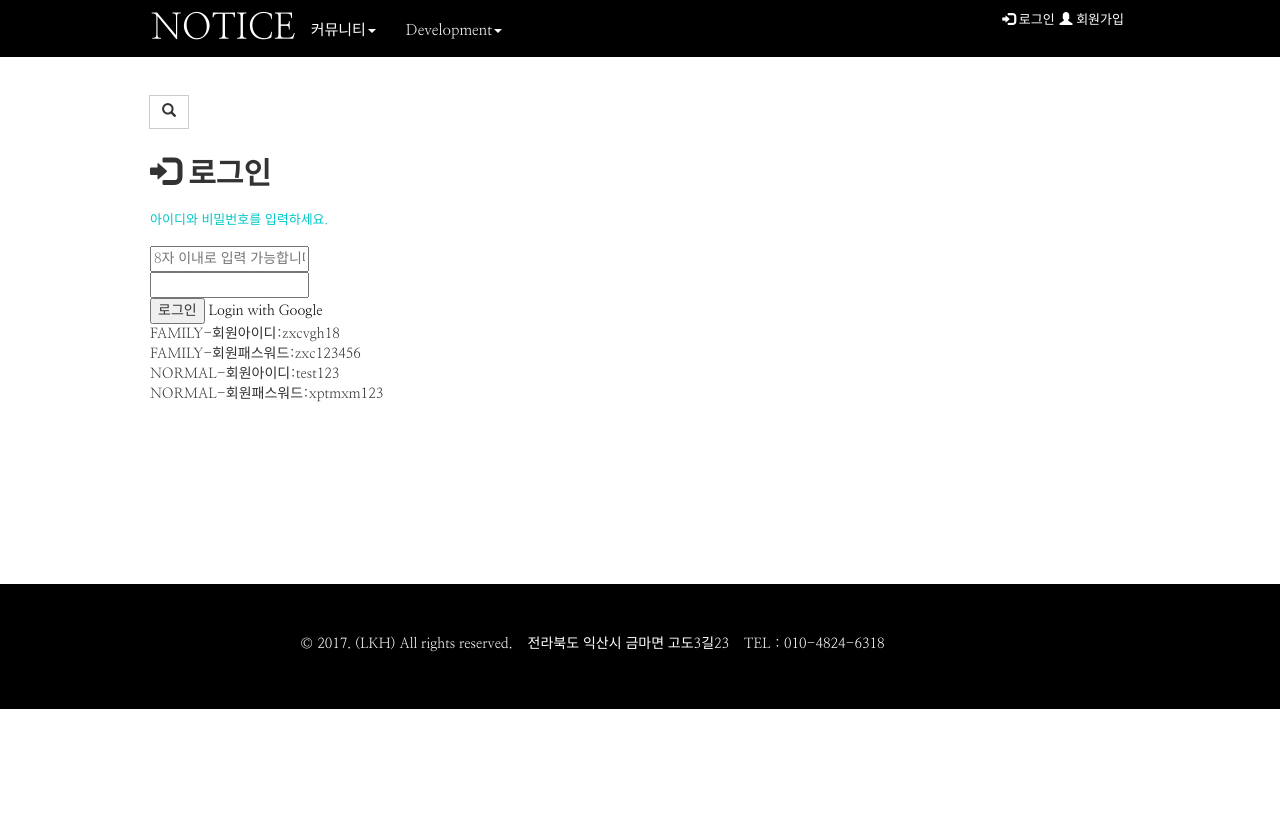
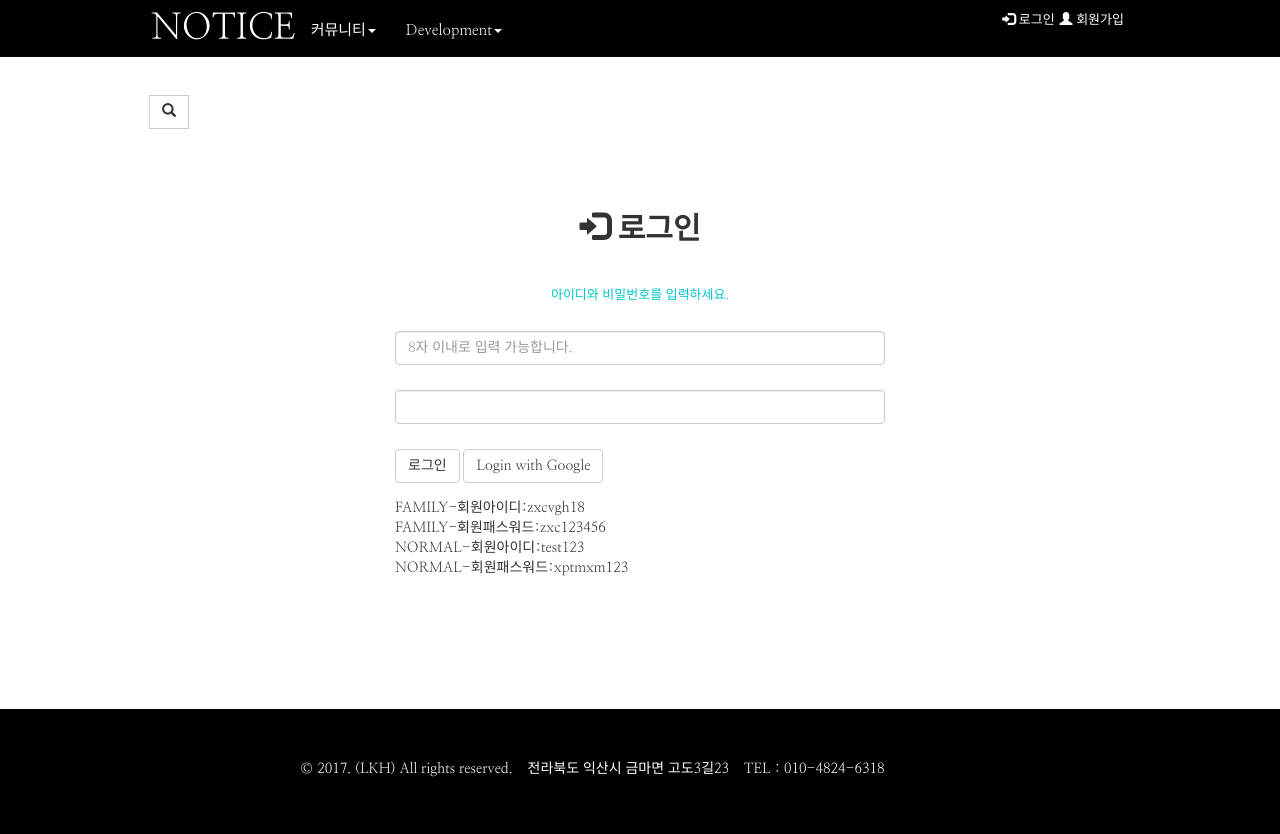
Before and after one commit to lee42s/Django-blog, a Django app: page /accounts/login/ in a window 1280 px wide. Before the commit the page ends 709 px from the top, so only its background shows below. Run offline with Django 3.2, Linux system fonts and the light colour scheme; some libraries are stand-ins or nearby versions.

Commit message:
로그인페이지CSS작업(완료)

```diff
--- a/static/css/login.css
+++ b/static/css/login.css
@@ -1,17 +1,23 @@
 .login_section{
-    margin-top: 25px;
-    min-height: 405px;
+    margin-top: 50px;
+    min-height: 330px;
 }
 .login_section>h1{
     font-size: 30px;
     font-weight: bold;
     margin-bottom: 20px;
 }
-.login_form{
-
+#id_username{
+    margin-bottom: 15px;
+}
+#id_password{
+    margin-bottom: 15px;
 }
 .login_form>p{
     font-size: 13px;
     margin-bottom: 15px;
     color: #00c8c8;
 }
+.member{
+    margin-top: 15px;
+}
--- a/static/css/pc_media.css
+++ b/static/css/pc_media.css
@@ -67,6 +67,28 @@
         width: 50%;
         margin: 0px auto;
     }
+    .login_section{
+        margin-top:80px;
+        min-height:475px;
+    }
+    .login_section>h1{
+        text-align: center;
+        margin-bottom:40px;
+    }
+    .login_form{
+        width: 50%;
+        margin: 0px auto;
+    }
+    .login_form>p{
+        text-align: center;
+        margin-bottom: 25px;
+    }
+    #id_username{
+        margin-bottom: 25px;
+    }
+    #id_password{
+        margin-bottom: 25px;
+    }
     /*footer*/
     .footer{
         padding: 50px 0px
--- a/templates/registration/login.html
+++ b/templates/registration/login.html
@@ -15,16 +15,16 @@
         <p>아이디와 비밀번호를 입력하세요.</p>
         <div>
             <label class="hidden" for="{{ form.username.id_for_label }}">아이디</label>
-            <input id="{{ form.username.id_for_label }}" maxlength="8" placeholder="8자 이내로 입력 가능합니다." name="{{ form.username.html_name }}" type="text" />
+            <input class="form-control" id="{{ form.username.id_for_label }}" maxlength="8" placeholder="8자 이내로 입력 가능합니다." name="{{ form.username.html_name }}" type="text" />
         </div>
         <div>
             <label class="hidden" for="{{ form.password.id_for_label }}">패스워드</label>
-            <input id="{{ form.password.id_for_label }}" maxlength="12" name="{{ form.password.html_name }}" type="password" />
+            <input class="form-control" id="{{ form.password.id_for_label }}" maxlength="12" name="{{ form.password.html_name }}" type="password" />
         </div>
-        <input type="submit" value="로그인" />
+        <input class="btn btn-default" type="submit" value="로그인" />
         <input type="hidden" name="next" value="{{ next }}" />
-        <a href="{% url 'social:begin' 'google-oauth2' %}">Login with Google</a>
-        <div>
+        <a class="btn btn-default" href="{% url 'social:begin' 'google-oauth2' %}">Login with Google</a>
+        <div class="member">
             <p>FAMILY-회원아이디:zxcvgh18</p>
             <p>FAMILY-회원패스워드:zxc123456</p>
             <p>NORMAL-회원아이디:test123</p>
```
Also changed, not shown: db.sqlite3.
